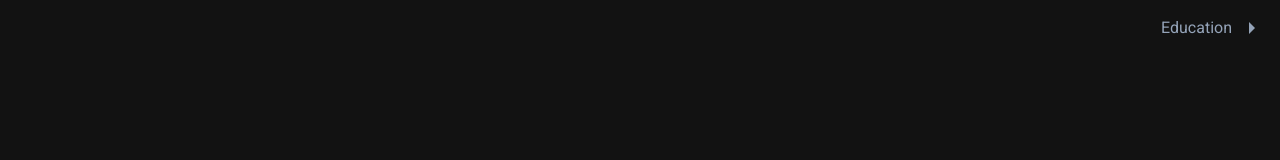
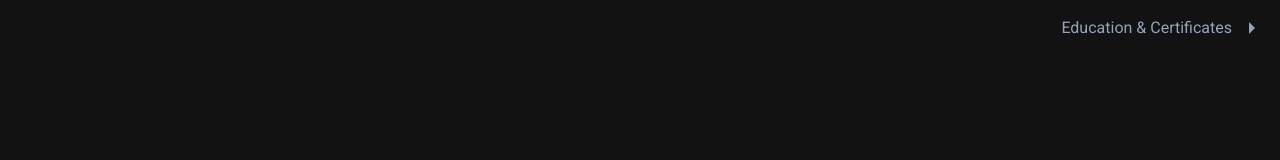
Before and after one commit to DDunDDang/Portfolio_v2, a React (Create React App) app: page / in a window 1280 px wide. Shown: the top 160 px of the page. Built offline with nearby package versions, Linux system fonts and the light colour scheme.

Commit message:
포트폴리오 구성 변경

```diff
--- a/src/App.js
+++ b/src/App.js
@@ -51,7 +51,7 @@ function App() {
         setCurrentSection(scrollPosition);
     }, [scrollPosition]);
 
-    const sectionNames = ["Main", "Education", "Skills & Certificates", "Projects"];
+    const sectionNames = ["Main", "Education & Certificates", "Skills", "Projects"];
 
     const getPreviousSection = () => {
         return currentSection > 0 ? sectionNames[currentSection - 1] : null;
@@ -73,12 +73,13 @@ function App() {
                 <section ref={sectionRefs.main} className="flex items-center justify-center w-screen min-h-screen">
                     <Main />
                 </section>
-                <section ref={sectionRefs.edu} className="flex flex-col items-center justify-center w-screen min-h-screen">
+                <section ref={sectionRefs.edu} className="flex items-center justify-center w-screen min-h-screen">
                     <Education />
+                    <Certificate />
                 </section>
                 <section ref={sectionRefs.skill} className="flex flex-col items-center justify-center w-screen min-h-screen">
                     <Skill />
-                    <Certificate />
+
                 </section>
                 <section ref={sectionRefs.project} className="flex items-center justify-center w-screen min-h-screen">
                     <Project />
```
